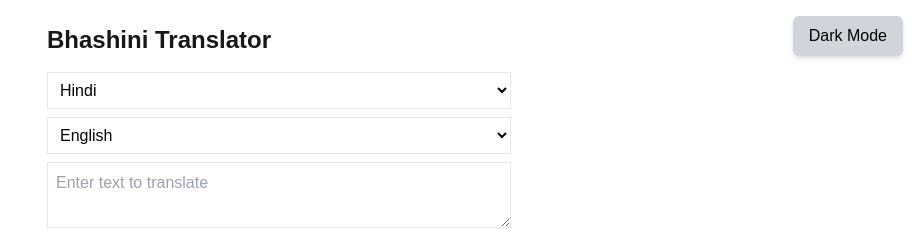
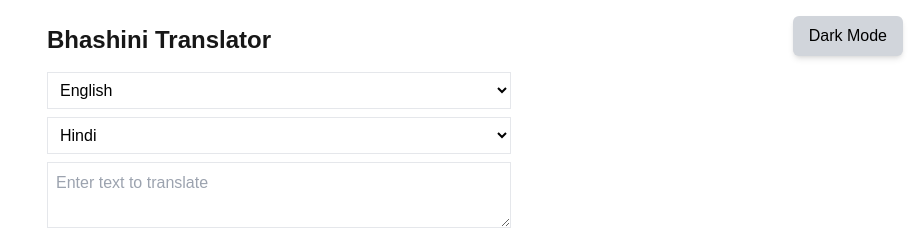
Before and after one commit to NoelG2002/Bhashini-python-front-end, a Next.js app: page / in a window 1280 px wide. Shown: the top 229 px of the page, without its empty margins (361-1280 px from the left). Built offline with nearby package versions, Linux system fonts and the light colour scheme.

Commit message:
Update page.tsx

```diff
--- a/app/page.tsx
+++ b/app/page.tsx
@@ -32,8 +32,8 @@ const ThemeToggle = () => {
 export default function Home() {
   const [text, setText] = useState("");
   const [translatedText, setTranslatedText] = useState("");
-  const [sourceLang, setSourceLang] = useState("hi");
-  const [targetLang, setTargetLang] = useState("en");
+  const [sourceLang, setSourceLang] = useState("en");
+  const [targetLang, setTargetLang] = useState("hi");
   const [audioFile, setAudioFile] = useState<File | null>(null);
   const [loading, setLoading] = useState(false);
   const [audioUrl, setAudioUrl] = useState<string | null>(null);
```
